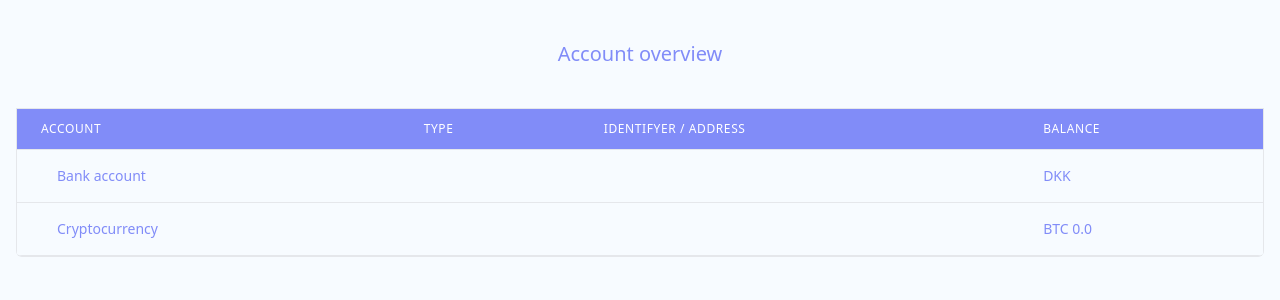
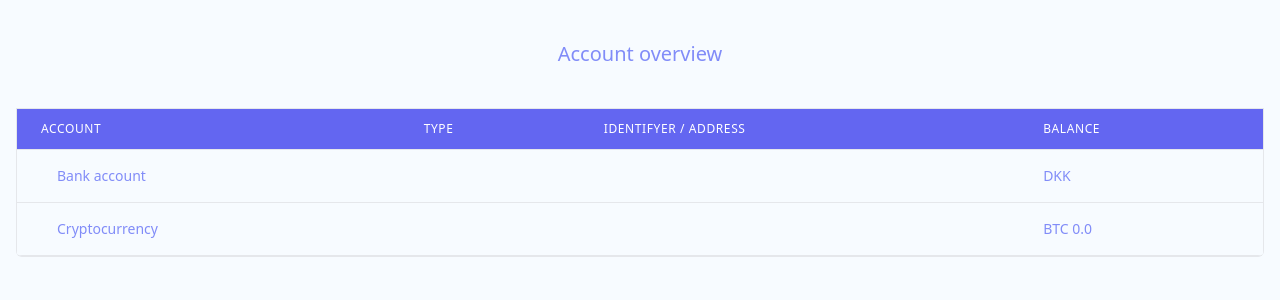
Before and after one commit to group-seven-kea/handin, a Flask app: template ui/templates/home.html in a window 1280 px wide. Shown: the part 64-364 px from the top of the page. Run offline with Flask 2, Linux system fonts and the light colour scheme; the template is opened without the code that fills it, so the values that code supplies are empty.

Commit message:
Update home.html

```diff
--- a/ui/templates/home.html
+++ b/ui/templates/home.html
@@ -3,7 +3,7 @@
          <h3 class="text-xl my-4 mx-6 text-indigo-400 my-10 text-center">Account overview</h3>
             <table class="min-w-full overflow-x-scroll divide-y divide-gray-200 table-auto border ">
                <thead>
-                  <tr class="bg-indigo-400">
+                  <tr class="bg-indigo-500">
                      <th
                         scope="col"
                         class="px-6 py-3 text-xs font-medium tracking-wider text-left text-white uppercase"
```
